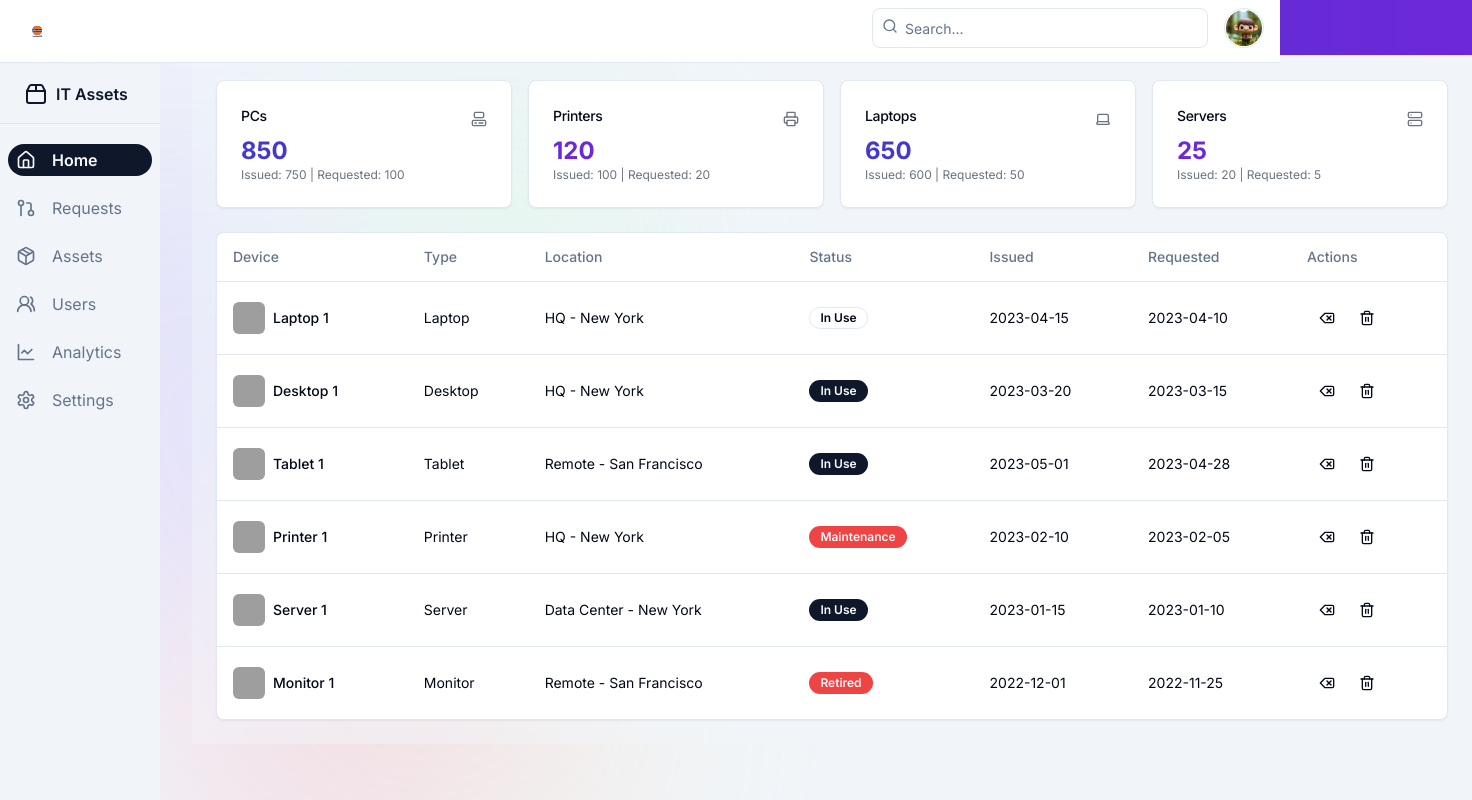
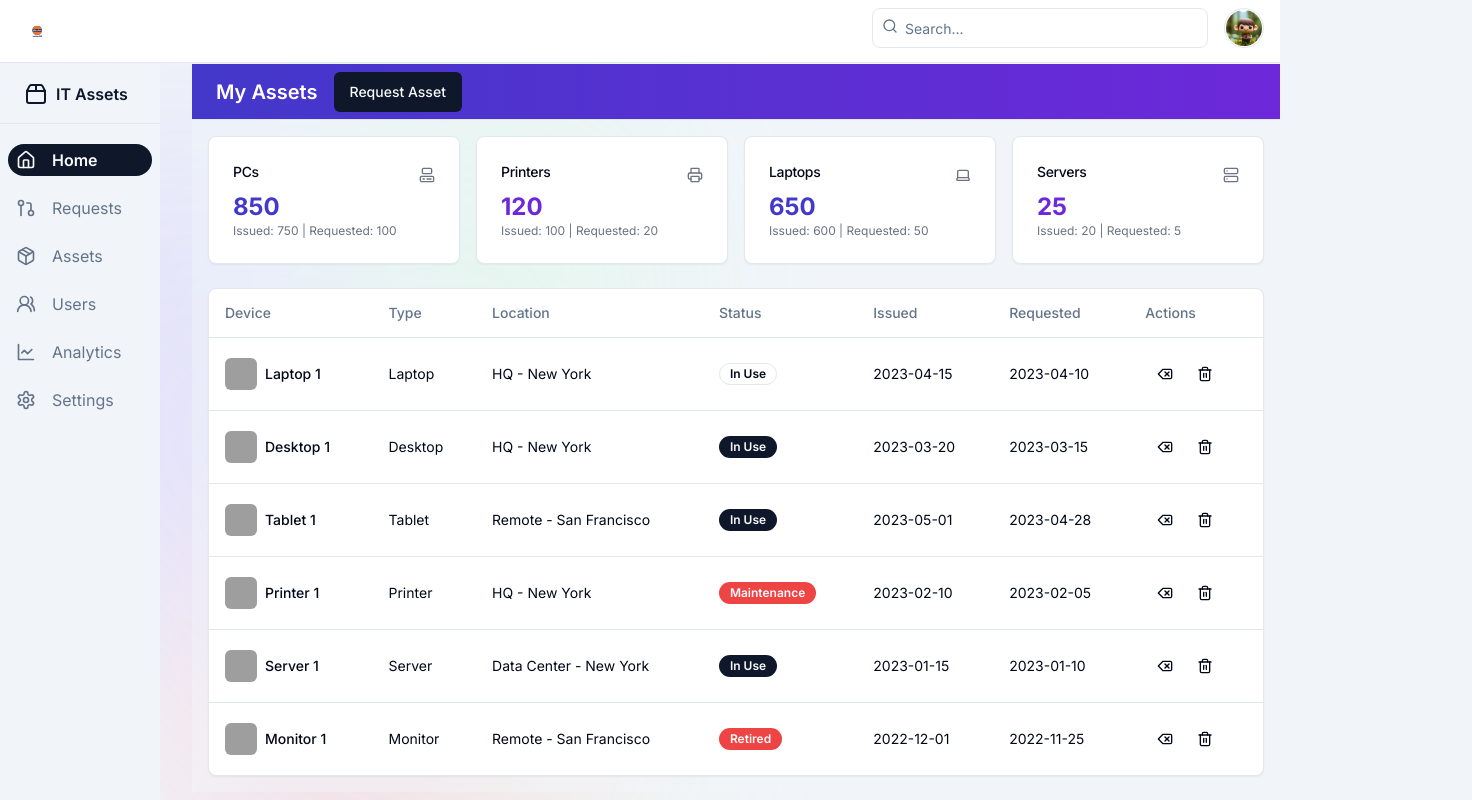
Before and after one commit to AbhikshaGoel/assets-inventory, a Next.js app: page / in a window 1280 px wide. Shown: the top 800 px of the page, 1472 px wide, since content can reach past the window. Built offline with nearby package versions, Linux system fonts and the light colour scheme; grey boxes are pictures that could not be loaded.

Commit message:
perfect ui

```diff
--- a/app/dashboard/page.tsx
+++ b/app/dashboard/page.tsx
@@ -92,7 +92,7 @@ export function Dashboard() {
 
       <div className="flex">
 
-        <main className="flex-1 p-4 md:p-6">
+        <main className="flex-1 p-4 ">
           <div className="grid gap-4 md:grid-cols-2 lg:grid-cols-4">
             <Card>
               <CardHeader className="flex flex-row items-center justify-between pb-2">
--- a/app/page.tsx
+++ b/app/page.tsx
@@ -8,7 +8,7 @@ export default function Home() {
     <div className="hidden md:flex mt-16 max-w-48 flex-col fixed inset-y-0 ">
         <Sidebar/>
     </div>
-    <div className="flex flex-col w-full md:ml-48">
+    <div className="mt-16 h-auto flex flex-col  md:ml-48">
       <Dashboard/>
     </div>
    </main>
--- a/components/navbar/Navbar.tsx
+++ b/components/navbar/Navbar.tsx
@@ -28,9 +28,6 @@ const Navbar = ({ className }: NavbarProps) => {
     return (
         <header className="fixed top-0 z-30 flex
         gap-4 border-b bg-background px-4 py-2 w-full h-auto ">
-                  {/* className=" dark:bg-slate-700/70  bg-opacity-0 backdrop-filter backdrop-blur-sm flex flex-row justify-between w-full p-2 py-4 z-10 lg:px-8 shadow-sm border-b-[1px] border-slate-900/10 lg:border-0 dark:border-slate-300/10"> */}
-
-
           <Logo/>
           <div className="relative ml-auto flex-1 md:grow-0">
             <Search className="absolute left-2.5 top-2.5 h-4 w-4 text-muted-foreground" />
```
